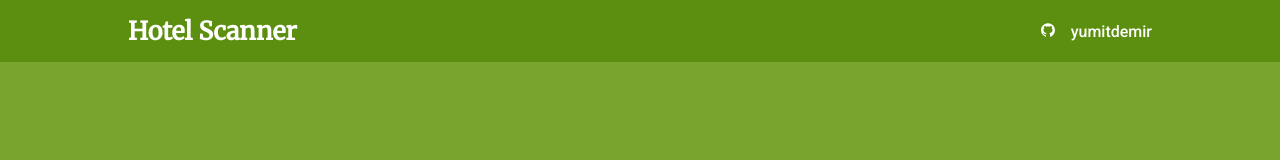
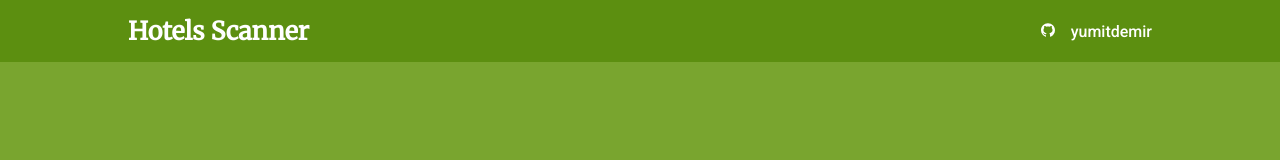
Before and after one commit to yumitdemir/hotels-scanner, a React (Create React App) app: page / in a window 1280 px wide. Shown: the top 160 px of the page. Built offline with nearby package versions, Linux system fonts and the light colour scheme.

Commit message:
fix logo

```diff
--- a/src/Components/Nav/Nav.jsx
+++ b/src/Components/Nav/Nav.jsx
@@ -7,7 +7,7 @@ const Nav = () => {
   return (
     <div className={styles.nav}>
       <Link to={".."}>
-        <p className={styles.logo}>Hotel Scanner</p>
+        <p className={styles.logo}>Hotels Scanner</p>
       </Link>
       <div className={styles.navOptionListContainer}></div>
       <p>
```
